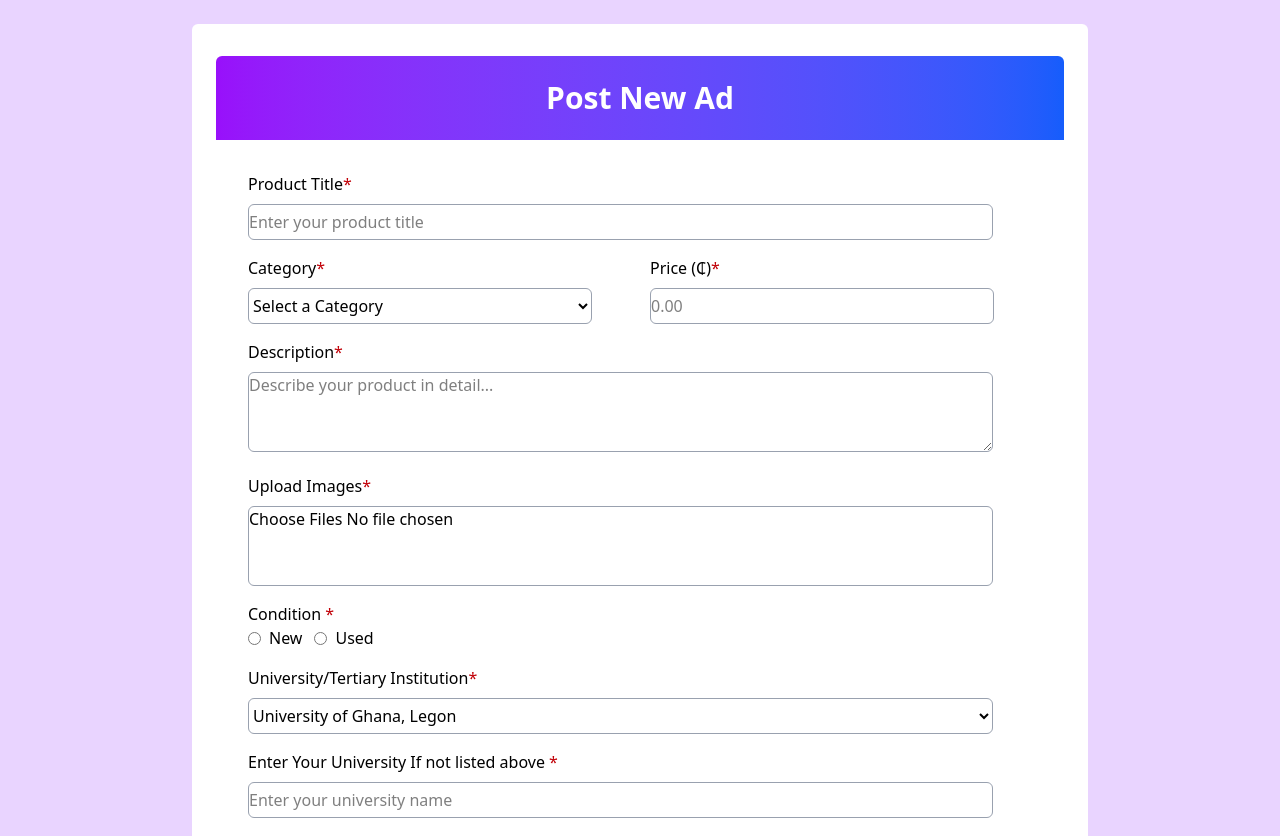
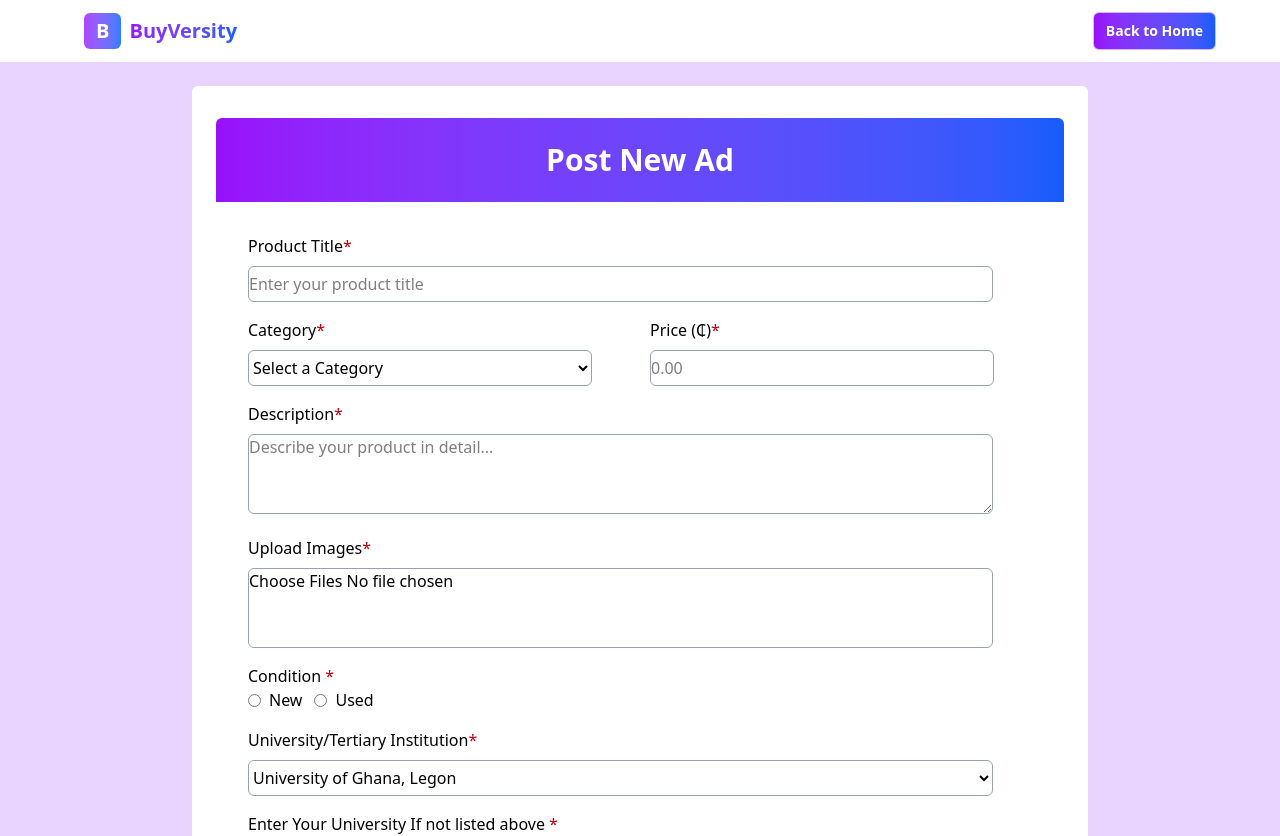
Before and after one commit to TopTier5/buyversity, a React (Vite) app: page /vendor-form in a window 1280 px wide. Shown: the top 836 px of the page. Built offline with nearby package versions, Linux system fonts and the light colour scheme.

Commit message:
vendorform started

```diff
--- a/src/components/NavbarVendorForm.jsx
+++ b/src/components/VendorNav.jsx
@@ -1,18 +1,18 @@
-export default function CartNavbar() {
+export default function VendorNav() {
     return (
-        <nav className="flex items-center justify-between py-3 px-6 bg-white shadow-xl">
+        <nav className="flex items-center justify-between py-3 px-6 bg-white">
             <div className="flex items-center gap-2 ml-15">
                 <div className="bg-gradient-to-r from-purple-500 to-blue-500 text-white px-3 py-1 rounded-md
                 font-bold text-xl cursor-pointer">
                     B</div>
                 <span className="font-bold text-xl text-transparent bg-clip-text bg-gradient-to-r from-purple-600  to-blue-600">
                     BuyVersity</span>
-                    <button className="text-[#7E22CE] border border-gray-400 rounded-4xl text-xs font-semibold pt-0.5 pb-0.5
-                    pl-3 pr-3">Shopping Cart</button>
+
             </div>
             <div className="mr-10">
-                <button className="border border-[#D8B4FE] text-[#7E22CE] pt-2 pb-2 pl-3 pr-3
-                text-sm font-semibold rounded-md  ">Continue Shopping</button>
+                <button className="border border-[#D8B4FE] bg-gradient-to-r from-purple-600 to-blue-600
+                 text-white  pt-2 pb-2 pl-3 pr-3
+                text-sm font-semibold rounded-md cursor-pointer hover:shadow-2xl shadow-blue-700 ">Back to Home</button>
             </div>
 
         </nav>
--- a/src/pages/VendorDashboard.jsx
+++ b/src/pages/VendorDashboard.jsx
@@ -4,14 +4,11 @@ export default function VendorDashboard() {
 
     return(
 
-         <nav className="flex items-center justify-between py-3 px-6 bg-white shadow-xl">
+         <nav className="flex justify-between py-3 px-6 bg-white shadow-xl">
+            <ArrowLeft className="w-6 h-6" />
             <div className="flex items-center gap-2 ml-15">
-                <h1 className="font-bold text-xl text-transparent bg-clip-text bg-gradient-to-r from-purple-600  to-blue-600">
-                    Back to Marketplace</h1>
-                    <div>
-                    <button className="text-[#7E22CE] border border-gray-400 rounded-4xl text-xs font-semibold pt-0.5 pb-0.5
-                    pl-3 pr-3"><span><ArrowLeft className="w-6 h-6" /></span>Back to Marketplace</button>
-                    </div>
+                <h1 className="font-bold text-xl text-transparent bg-clip-text bg-gradient-to-r from-purple-600  to-blue-600">Back to Marketplace</h1>
+
             </div>
             <div className="mr-10">
                 <button className="border border-[#D8B4FE] text-[#7E22CE] pt-2 pb-2 pl-3 pr-3
--- a/src/pages/VendorForm.jsx
+++ b/src/pages/VendorForm.jsx
@@ -1,4 +1,5 @@
 import { useState } from "react";
+import VendorNav from "../components/VendorNav";
 
 
 export default function VendorForm() {
@@ -13,9 +14,7 @@ export default function VendorForm() {
 
 
       <>
-
-
-
+        <VendorNav />
 
         <section className="flex flex-col items-center min-h-screen bg-purple-200" >
 
```
